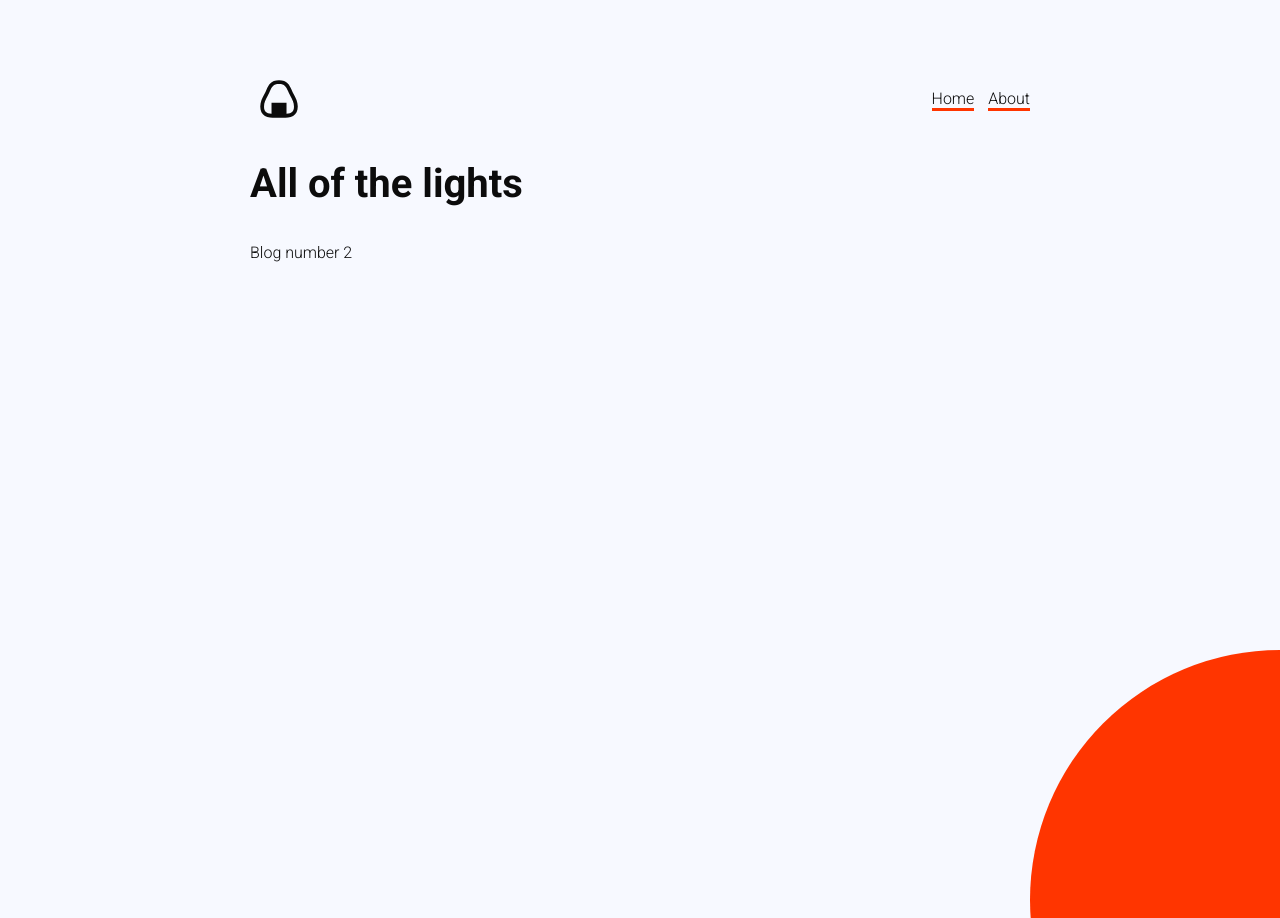
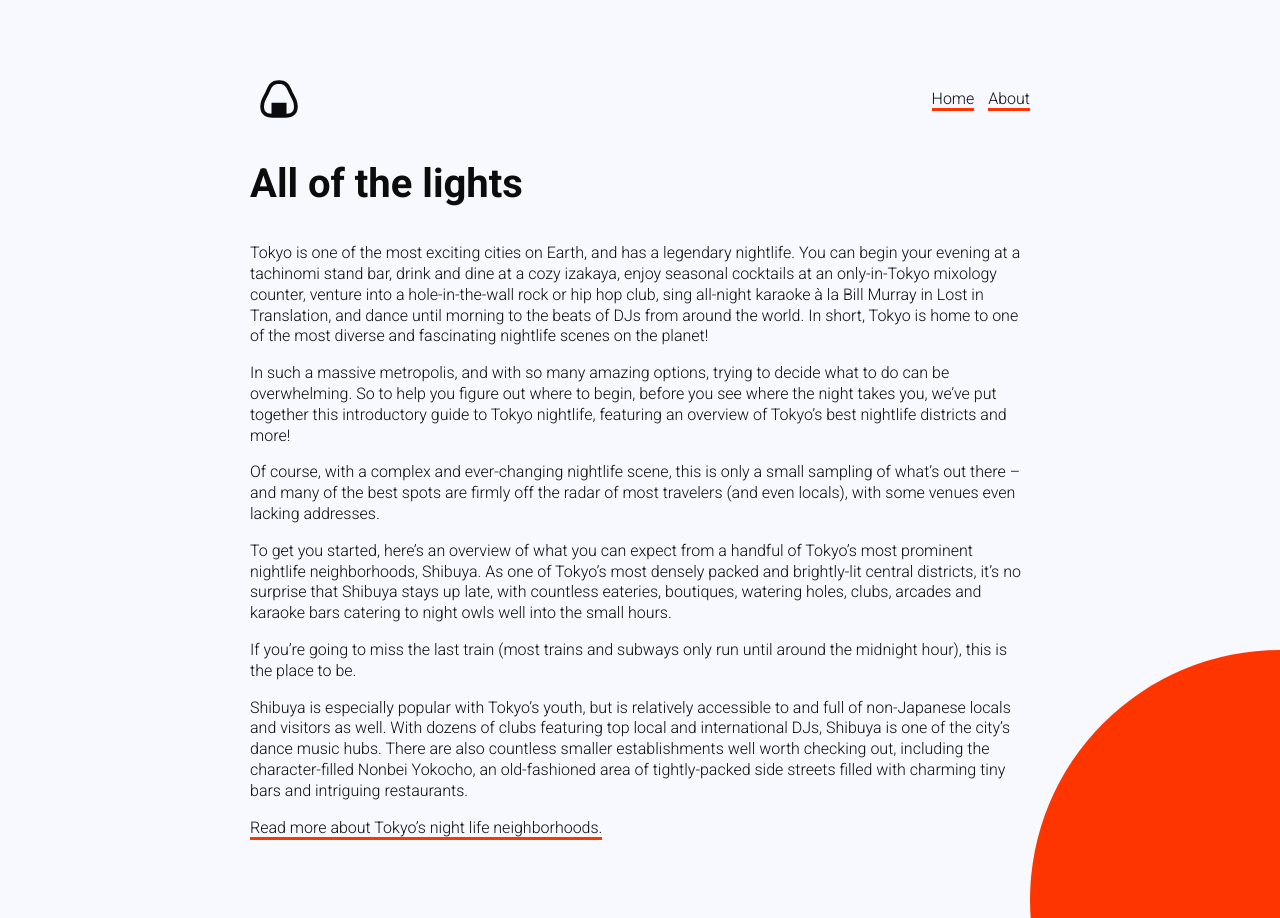
Before and after one commit to Lexis/anightinjapan, a Jekyll site: the page built from _posts/2020-04-03-newpost.markdown, in a window 1280 px wide. Built offline with Jekyll 4.4.1, drawn with Linux system fonts in a browser that asks for light colours.

Commit message:
Updated Newpost

```diff
--- a/_posts/2020-04-03-newpost.markdown
+++ b/_posts/2020-04-03-newpost.markdown
@@ -5,4 +5,16 @@
   red-light entertainment and the infamous Robot Restaurant.
 ---
 
-Blog number 2
+Tokyo is one of the most exciting cities on Earth, and has a legendary nightlife. You can begin your evening at a tachinomi stand bar, drink and dine at a cozy izakaya, enjoy seasonal cocktails at an only-in-Tokyo mixology counter, venture into a hole-in-the-wall rock or hip hop club, sing all-night karaoke à la Bill Murray in Lost in Translation, and dance until morning to the beats of DJs from around the world. In short, Tokyo is home to one of the most diverse and fascinating nightlife scenes on the planet!
+
+In such a massive metropolis, and with so many amazing options, trying to decide what to do can be overwhelming. So to help you figure out where to begin, before you see where the night takes you, we’ve put together this introductory guide to Tokyo nightlife, featuring an overview of Tokyo’s best nightlife districts and more!
+
+Of course, with a complex and ever-changing nightlife scene, this is only a small sampling of what’s out there – and many of the best spots are firmly off the radar of most travelers (and even locals), with some venues even lacking addresses.
+
+To get you started, here’s an overview of what you can expect from a handful of Tokyo’s most prominent nightlife neighborhoods, Shibuya. As one of Tokyo’s most densely packed and brightly-lit central districts, it’s no surprise that Shibuya stays up late, with countless eateries, boutiques, watering holes, clubs, arcades and karaoke bars catering to night owls well into the small hours.
+
+If you’re going to miss the last train (most trains and subways only run until around the midnight hour), this is the place to be.
+
+Shibuya is especially popular with Tokyo’s youth, but is relatively accessible to and full of non-Japanese locals and visitors as well. With dozens of clubs featuring top local and international DJs, Shibuya is one of the city’s dance music hubs. There are also countless smaller establishments well worth checking out, including the character-filled Nonbei Yokocho, an old-fashioned area of tightly-packed side streets filled with charming tiny bars and intriguing restaurants.
+
+[Read more about Tokyo’s night life neighborhoods.](https://boutiquejapan.com/tokyo-nightlife-guide/)
```
